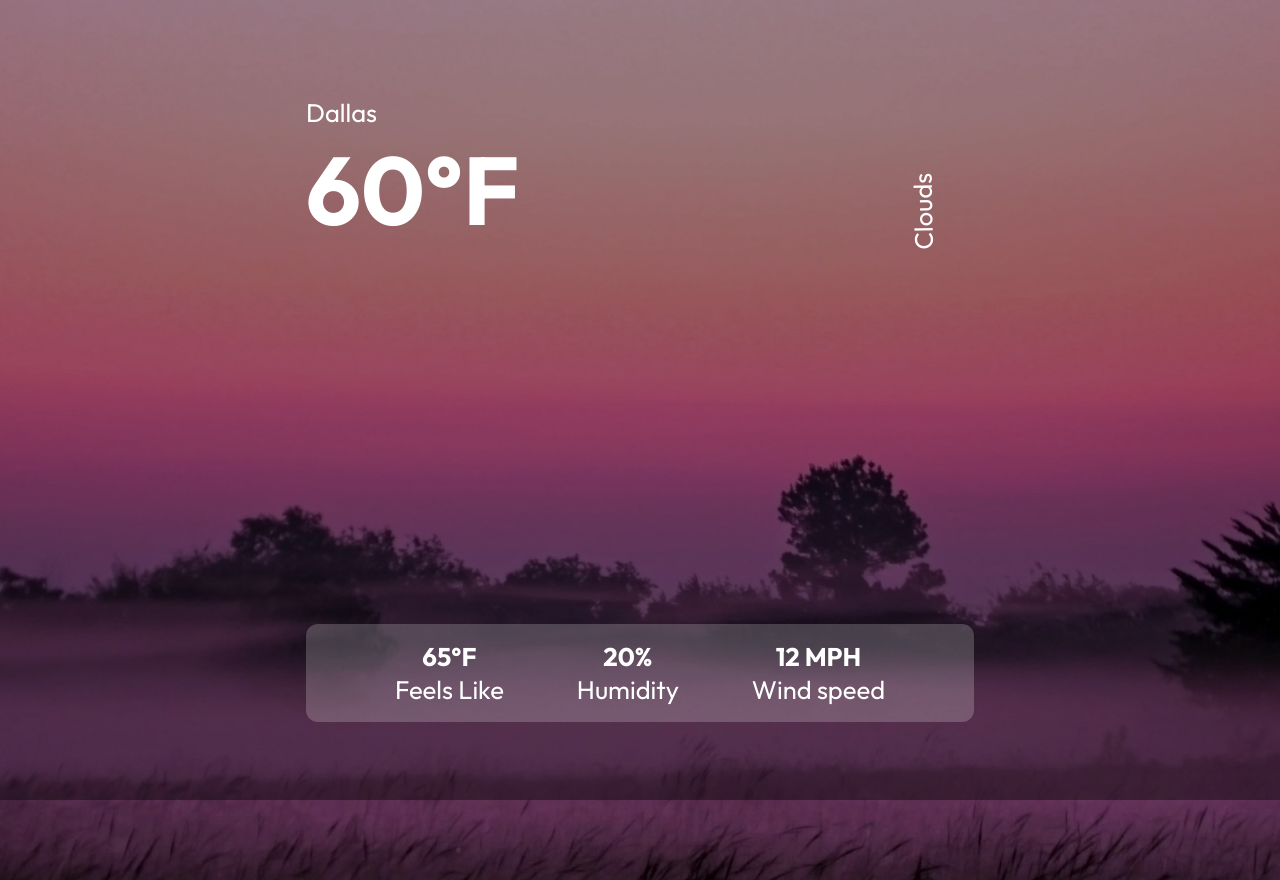
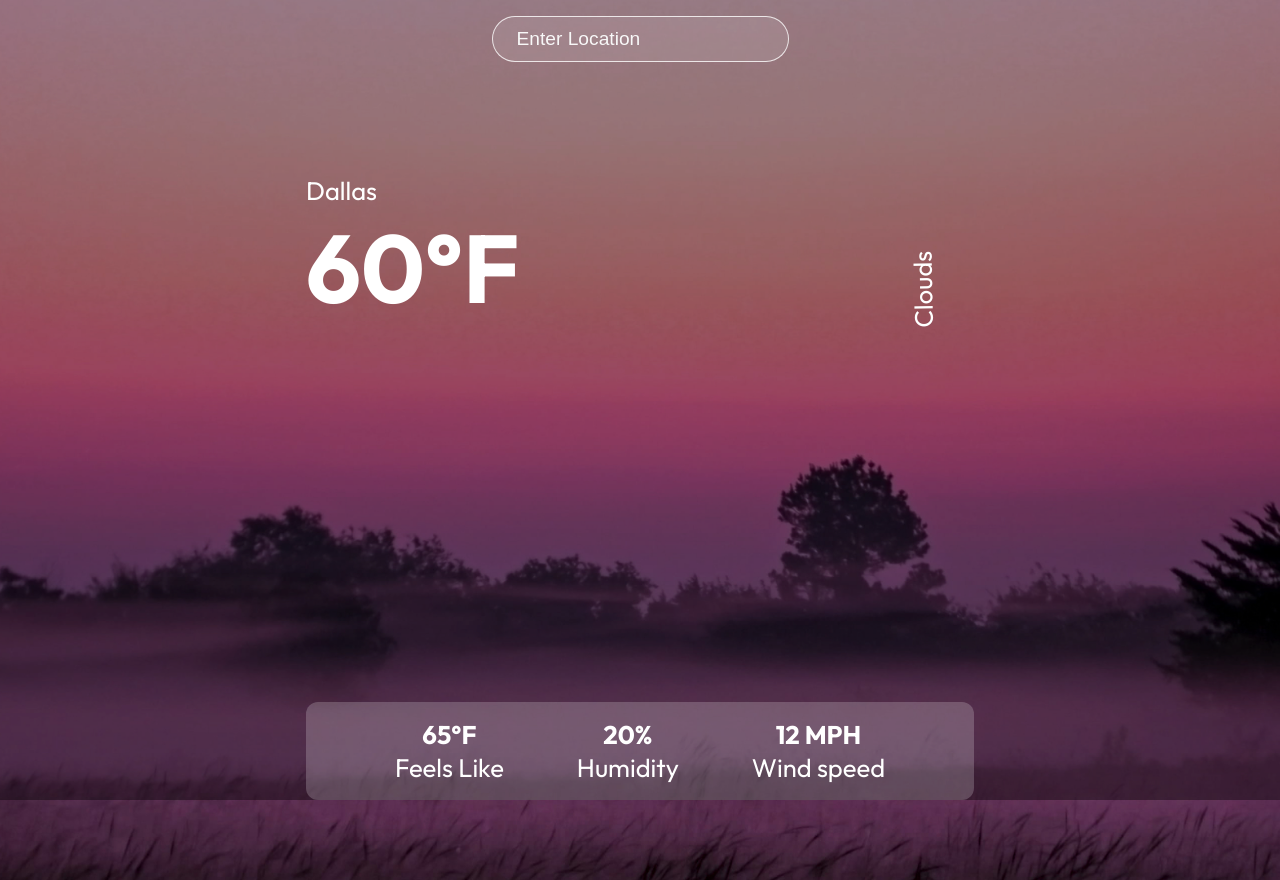
Before and after one commit to arjuncvinod/Weather-App, a React (Create React App) app: page / in a window 1280 px wide. Built offline with nearby package versions, Linux system fonts and the light colour scheme.

Commit message:
search bar added

```diff
--- a/src/App.js
+++ b/src/App.js
@@ -1,12 +1,28 @@
+import React,{useState} from "react";
+import axios from "axios";
 
 function App() {
+const[data,setData]=useState({});
+const [location,setLocation]=useState('')
 
-const url =
-  "https://api.openweathermap.org/data/2.5/weather?lat={lat}&lon={lon}&appid=bdc1146c700b7ab3cbbd22c72a75063f";
+const url =`https://api.openweathermap.org/data/2.5/weather?q=${location}&appid=bdc1146c700b7ab3cbbd22c72a75063f`;
 
+const searchLocation = (event)=>{
+  if(event.key==="Enter"){
+    axios.get(url).then((response)=>{
+    setData(response.data)
+    console.log(response.data);
+  })
+}
+
+}
 
   return (
     <div className="app">
+    <div className="search">
+    <input type="text" onChange={event=>setLocation(event.target.value)}
+    placeholder="Enter Location" />
+    </div>
       <div className="container">
         <div className="top">
           <div className="location">
```
